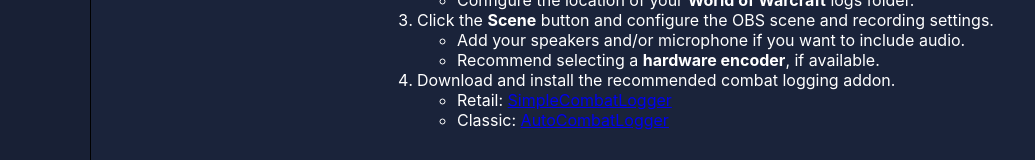
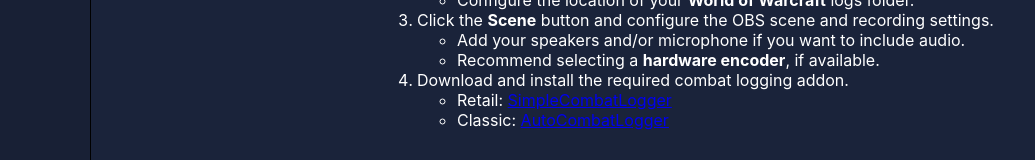
Before and after one commit to aza547/warcraft-recorder-website, a React (Create React App) app: page / in a window 1280 px wide. Both pictures are taken after a click on the tab "SETUP". Shown: the part 380-540 px from the top of the page, without its empty margins (0-1035 px from the left). Built offline with nearby package versions, Linux system fonts and the light colour scheme.

Commit message:
tweak wording

```diff
--- a/src/Setup.jsx
+++ b/src/Setup.jsx
@@ -72,7 +72,7 @@ function Setup() {
               , if available.
             </li>
           </ul>
-          <li>Download and install the recommended combat logging addon.</li>
+          <li>Download and install the required combat logging addon.</li>
           <ul>
             <li>
               Retail:
```
